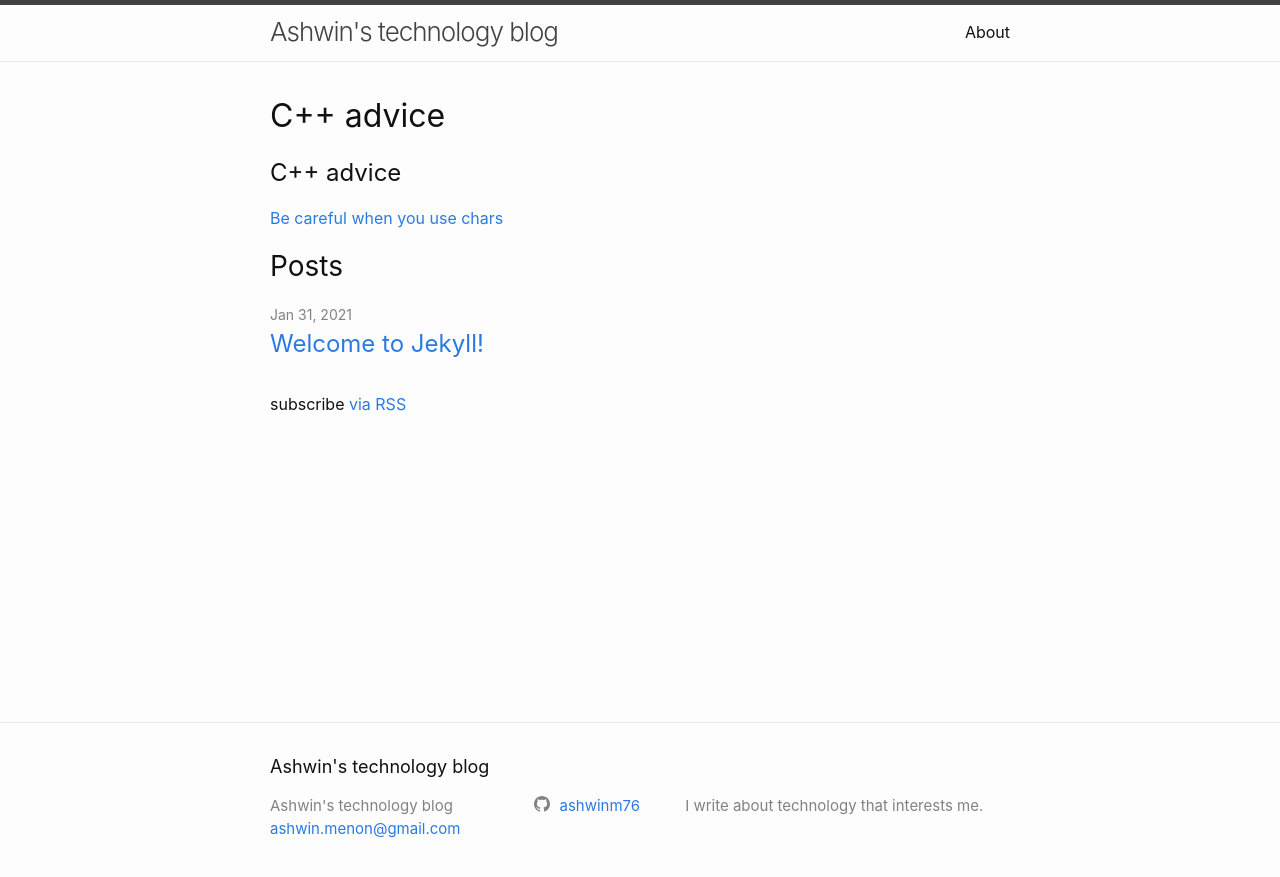
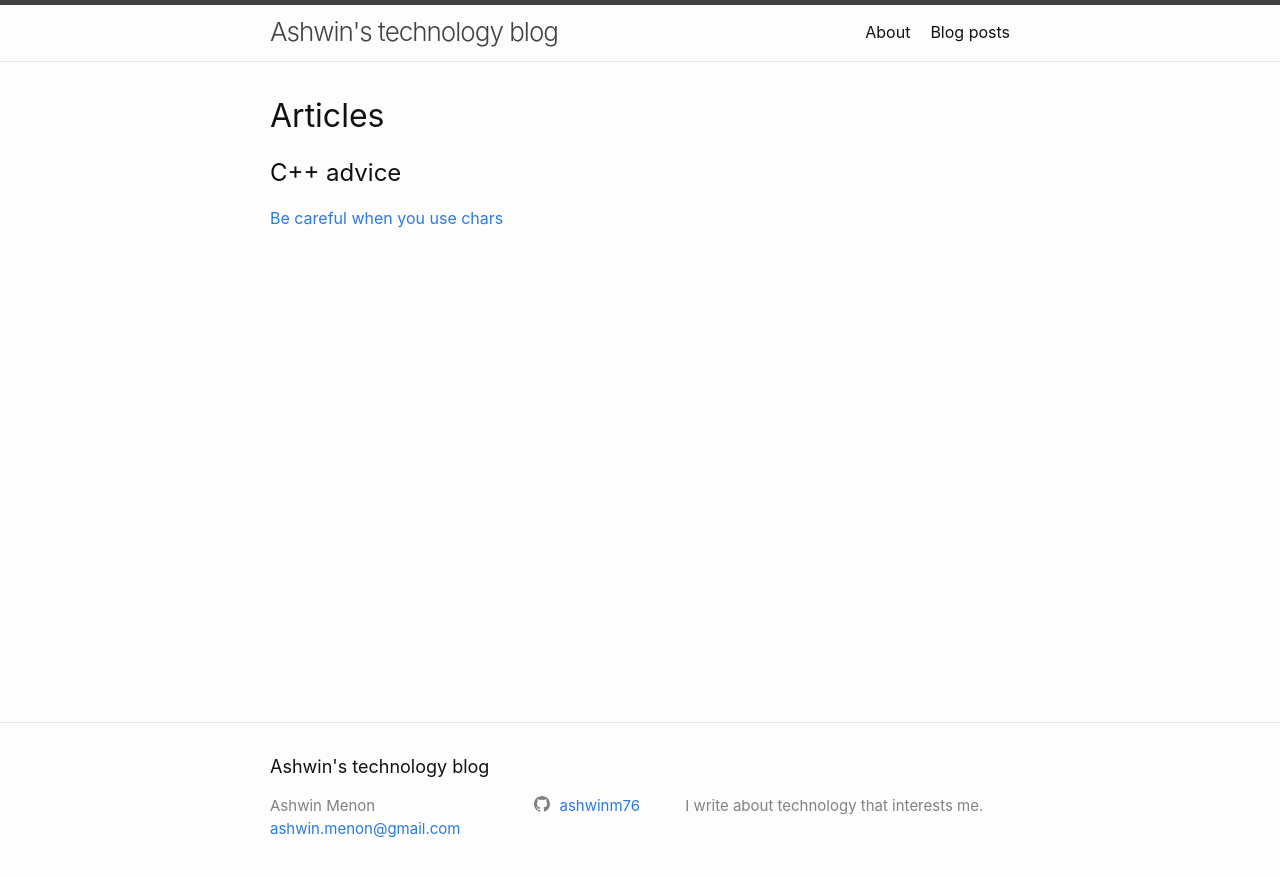
Before and after one commit to ashwinm76/ashwinm76.github.io, a Jekyll site: the page built from index.md, in a window 1280 px wide. Shown: the top 877 px of the page. Built offline with Jekyll 4.4.1, drawn with Linux system fonts in a browser that asks for light colours; our own code applies the rules of GitHub Pages for plain Markdown files.

Commit message:
Update layout

```diff
--- a/_config.yml
+++ b/_config.yml
@@ -14,6 +14,7 @@
 # You can create any custom variable you would like, and they will be accessible
 # in the templates via {{ site.myvariable }}.
 title: Ashwin's technology blog
+author: Ashwin Menon
 email: ashwin.menon@gmail.com
 description: >- # this means to ignore newlines until "baseurl:"
   I write about technology that interests me.
@@ -21,14 +22,16 @@ baseurl: "" # the subpath of your site, e.g. /blog
 url: "" # the base hostname & protocol for your site, e.g. http://example.com
 #twitter_username: jekyllrb
 github_username:  ashwinm76
+show_excerpts: true
 
 # Pages that appear in the page header
 header_pages:
   - about.md
+  - blog.md
 
 # Build settings
 markdown: kramdown
-#theme: minima
+
 plugins:
   - jekyll-feed
   - jekyll-seo-tag
--- a/_layouts/home.html
+++ b/_layouts/home.html
@@ -9,26 +9,4 @@ layout: default
 
   {{ content }}
 
-  {%- if site.posts.size > 0 -%}
-    <h2 class="post-list-heading">{{ page.list_title | default: "Posts" }}</h2>
-    <ul class="post-list">
-      {%- for post in site.posts -%}
-      <li>
-        {%- assign date_format = site.minima.date_format | default: "%b %-d, %Y" -%}
-        <span class="post-meta">{{ post.date | date: date_format }}</span>
-        <h3>
-          <a class="post-link" href="{{ post.url | relative_url }}">
-            {{ post.title | escape }}
-          </a>
-        </h3>
-        {%- if site.show_excerpts -%}
-          {{ post.excerpt }}
-        {%- endif -%}
-      </li>
-      {%- endfor -%}
-    </ul>
-
-    <p class="rss-subscribe">subscribe <a href="{{ "/feed.xml" | relative_url }}">via RSS</a></p>
-  {%- endif -%}
-
 </div>
--- a/index.md
+++ b/index.md
@@ -3,6 +3,7 @@
 # To modify the layout, see https://jekyllrb.com/docs/themes/#overriding-theme-defaults
 
 layout: home
+title: Articles
 ---
 ## C++ advice
 {% for post in site.cppadvice %}
```
Also changed, not shown: _layouts/post_list.html (added, +27 -0 lines), _posts/2021-01-31-welcome-to-jekyll.markdown (deleted, +0 -25 lines), _posts/2021-02-02-hello-world.md (added, +6 -0 lines), blog.md (added, +5 -0 lines).
